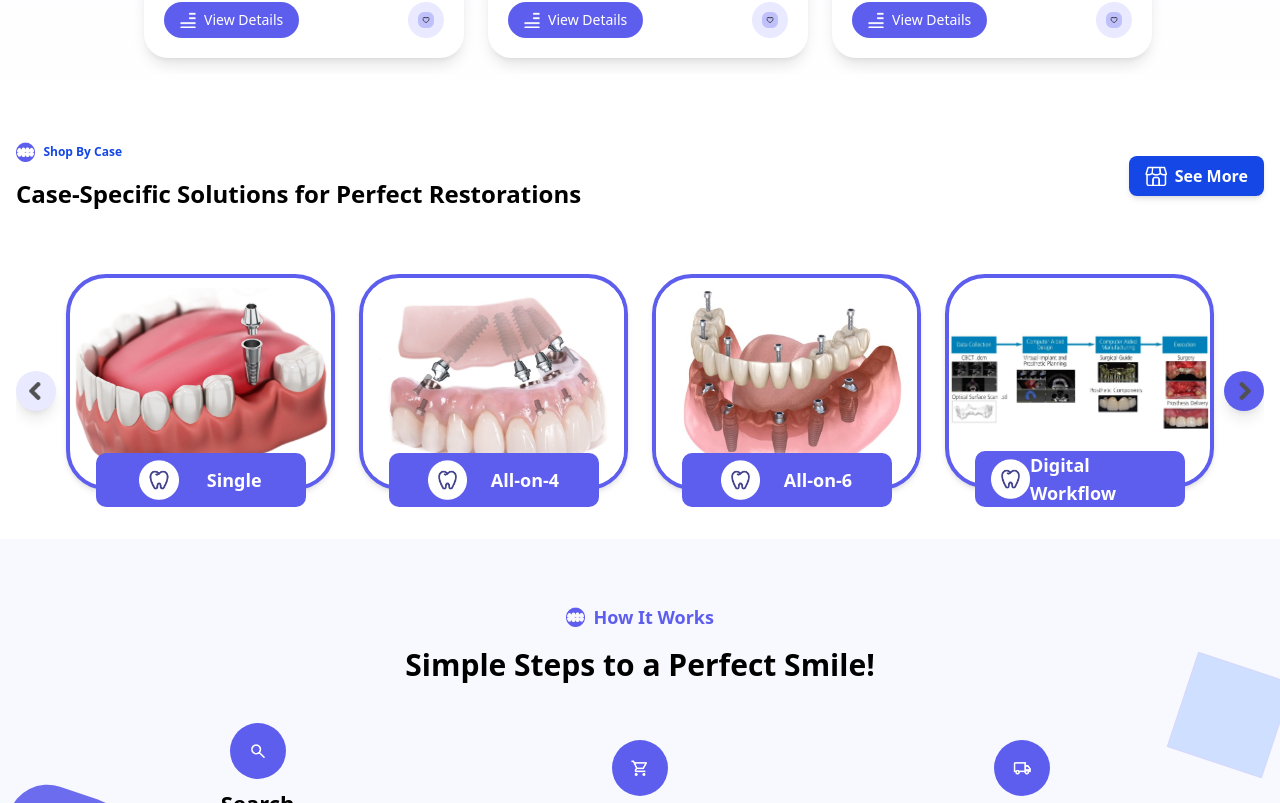
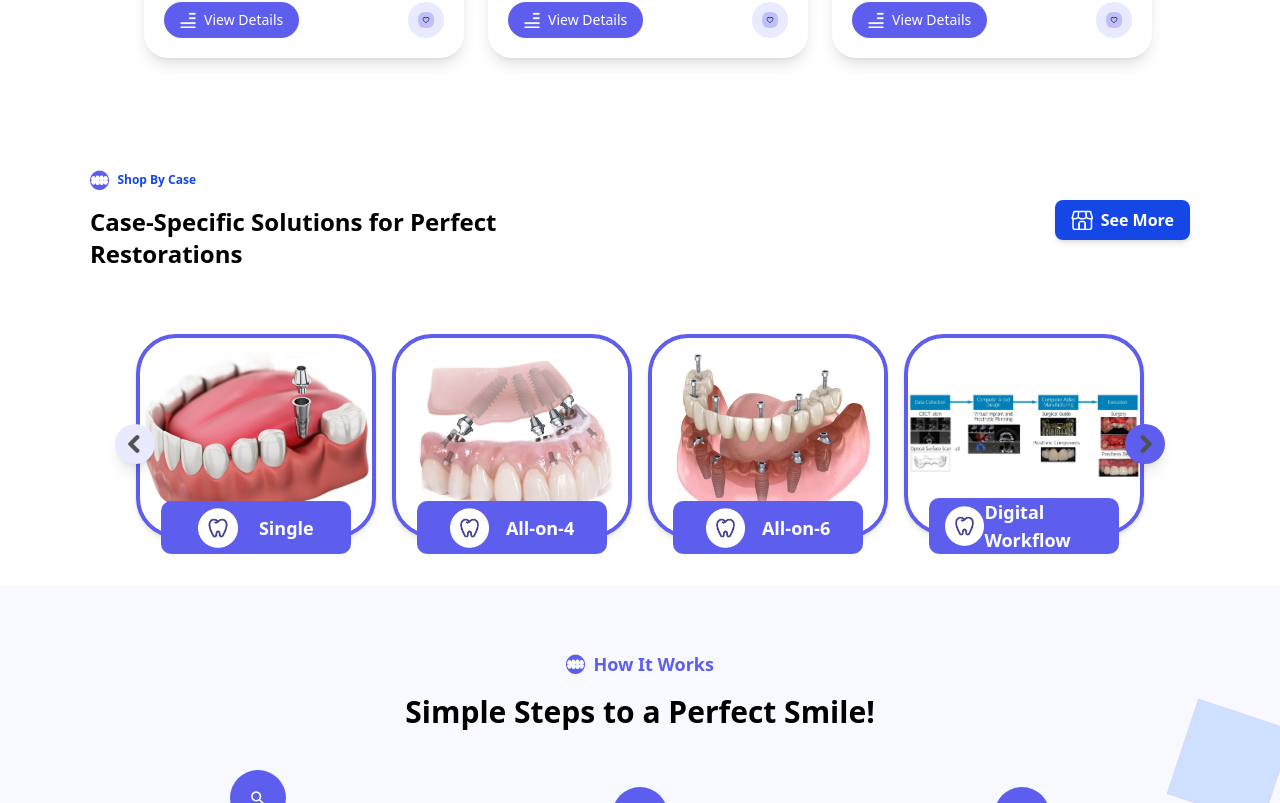
Before and after one commit to GautamEncricle/Figma-to-React, a React (Vite) app: page / in a window 1280 px wide. Shown: the part 1417-2220 px from the top of the page. Built offline with nearby package versions, Linux system fonts and the light colour scheme.

Commit message:
updated shopbycase component grid and alignment

```diff
--- a/src/component/About.jsx
+++ b/src/component/About.jsx
@@ -18,7 +18,7 @@ const AboutUs = () => {
                     />
 
                     {/* Floating Overlay Image */}
-                    <div className="absolute bottom-0 right-[-4px] sm:right-[-2px] w-[140px] h-[140px] sm:w-[200px] sm:h-[200px] z-20 border-t-8 border-r-8 border-[#F8F8FF] bg-white rounded-[30px] rounded-bl-[2px] group p-2 sm:p-3 overflow-hidden transition-transform duration-500 ease-in-out hover:scale-105">
+                    <div className="absolute bottom-0 right-[-10px]  sm:right-[-10px] w-[140px] h-[140px] sm:w-[200px] sm:h-[200px] z-20 border-t-8 border-r-8 border-[#F8F8FF] bg-white rounded-[30px] rounded-bl-[2px] rounded-tr-[2px] group p-2 sm:p-3 overflow-hidden transition-transform duration-500 ease-in-out hover:scale-105">
                         <img
                             src={About2}
                             alt="Overlay"
--- a/src/component/ShopByCase.jsx
+++ b/src/component/ShopByCase.jsx
@@ -40,16 +40,16 @@ const ShopByCase = () => {
     const scrollRef = useRef(null);
 
     const scrollLeft = () => {
-        scrollRef.current.scrollBy({ left: -300, behavior: 'smooth' });
+        scrollRef.current.scrollBy({ left: -250, behavior: 'smooth' });
     };
 
     const scrollRight = () => {
-        scrollRef.current.scrollBy({ left: 300, behavior: 'smooth' });
+        scrollRef.current.scrollBy({ left: 250, behavior: 'smooth' });
     };
 
     return (
-        <section className="shopByCase mt-15 md:mt-5 px-4">
-            <div className="max-w-[1320px] mx-auto">
+        <section className="shopByCase mt-15 md:mt-12 px-4">
+            <div className="max-w-[1100px] mx-auto">
                 {/* Title Section */}
                 <div className="shopSystemTitle flex flex-col md:flex-row justify-between items-start md:items-center gap-4 mb-8">
                     <div className="flex flex-col gap-4 w-full md:w-1/2">
@@ -70,27 +70,19 @@ const ShopByCase = () => {
 
                 {/* Slider */}
                 <div className="relative flex justify-center items-center max-w-full overflow-hidden">
-                    {/* Left button */}
-                    <button
-                        onClick={scrollLeft}
-                        aria-label="Previous"
-                        className="w-10 h-10 bg-[#E9E9FF] rounded-full flex items-center justify-center hover:bg-[#5E5EEE] transition-colors absolute left-0 top-1/2 -translate-y-1/2 shadow-lg z-10"
-                    >
-                        <img src={ArrowIcon} alt="Previous" className="w-6 h-6 rotate-180" />
-                    </button>
-
                     {/* Scrollable Cards */}
                     <div
                         ref={scrollRef}
-                        className="flex gap-6 overflow-x-auto scroll-smooth scrollbar-hide snap-x snap-mandatory max-w-full px-4 py-8"
+                        className="flex gap-4 overflow-x-auto scroll-smooth scrollbar-hide snap-x snap-mandatory max-w-[80vw] sm:rounded-[20px] md:max-w-full px-4 py-8 md:flex-nowrap"
                     >
-                        {cardData.map((card) => (
+                        {cardData.map((card, index) => (
                             <div
                                 key={card.id}
-                                className="flex flex-col items-center w-[269px] h-[233px] relative group flex-shrink-0 snap-start hover:mt-5"
+                                className={`group flex flex-col items-center w-[240px] h-[220px] relative flex-shrink-0 snap-start transition-all duration-300 ${index === 0 ? 'hover:mt-5' : ''
+                                    }`}
                             >
                                 {/* Card Image + Overlay */}
-                                <div className="w-[269px] h-[241px] bg-white border-4 border-[#5E5EEE] rounded-[40px] shadow-md overflow-hidden relative">
+                                <div className="w-[240px] h-[230px] bg-white border-4 border-[#5E5EEE] rounded-[40px] shadow-md overflow-hidden relative">
                                     <img
                                         src={card.image}
                                         alt={card.title}
@@ -104,7 +96,7 @@ const ShopByCase = () => {
                                 </div>
 
                                 {/* Button below card */}
-                                <div className="w-[210px] h-[60px] bg-[#5E5EEE] rounded-[10px] mt-[-37px] z-10 flex justify-evenly items-center px-4">
+                                <div className="w-[190px] h-[60px] bg-[#5E5EEE] rounded-[10px] mt-[-37px] z-10 flex justify-evenly items-center px-4">
                                     <img src={ToothIcon} alt="Favorite" className="h-10" />
                                     <span className="text-white font-semibold text-lg">{card.title}</span>
                                 </div>
@@ -112,14 +104,27 @@ const ShopByCase = () => {
                         ))}
                     </div>
 
-                    {/* Right button */}
+                    {/* Left button attached to first card */}
+                    <div className="absolute top-1/2 left-0 md:left-[25px] -translate-y-1/2 z-10 flex items-center">
+                        <button
+                            onClick={scrollLeft}
+                            aria-label="Previous"
+                            className="w-10 h-10 bg-[#E9E9FF] rounded-full flex items-center justify-center hover:bg-[#5E5EEE] transition-colors shadow-lg"
+                        >
+                            <img src={ArrowIcon} alt="Previous" className="w-6 h-6 rotate-180" />
+                        </button>
+                    </div>
+
+                    {/* Right button attached to last card */}
+                    <div className="absolute top-1/2 right-0 md:right-[25px] -translate-y-1/2 z-10 flex items-center">
                         <button
                             onClick={scrollRight}
                             aria-label="Next"
-                        className="w-10 h-10 bg-[#5E5EEE] rounded-full flex items-center justify-center hover:bg-[#4242FF] transition-colors absolute right-0 top-1/2 -translate-y-1/2 shadow-lg z-10"
+                            className="w-10 h-10 bg-[#5E5EEE] rounded-full flex items-center justify-center hover:bg-[#4242FF] transition-colors shadow-lg"
                         >
                             <img src={ArrowIcon} alt="Next" className="w-6 h-6" />
                         </button>
+                    </div>
                 </div>
             </div>
         </section>
```
Lines whose indentation alone changed are shown as unchanged.
